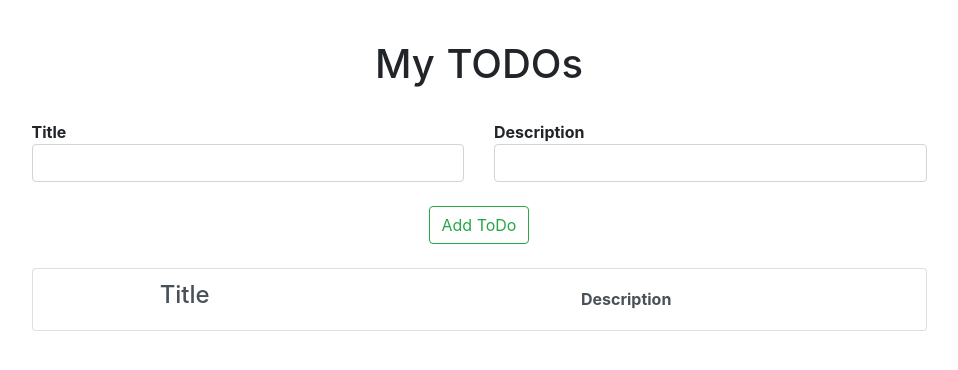
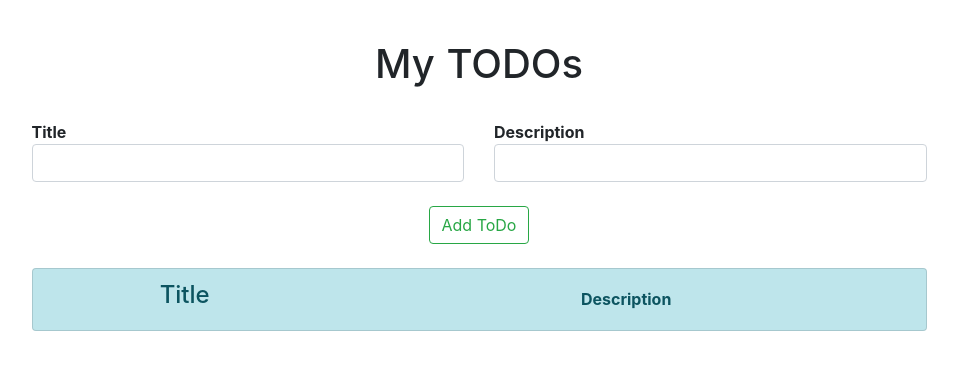
Before and after one commit to jabrahamponce/my-todos, a Nuxt app: page / in a window 1280 px wide. Shown: the top 370 px of the page, without its empty margins (161-1119 px from the left). Built offline with nearby package versions, Linux system fonts and the light colour scheme.

Commit message:
Store has been implemented.

```diff
--- a/components/TodoList.vue
+++ b/components/TodoList.vue
@@ -1,7 +1,7 @@
 <template>
   <div>
     <ul class="list-group">
-      <li class="list-group-item list-group-item-action">
+      <li class="list-group-item list-group-item-info">
         <div class="row">
           <div class="col-4 middle">
             <h4>Title</h4>
--- a/pages/index.vue
+++ b/pages/index.vue
@@ -34,7 +34,7 @@
         </form>
         <br />
       </div>
-      <TodoList :todo-items="ToDos" />
+      <TodoList :todo-items="loadedTodos" />
       <br /><br /><br /><br /><br />
     </div>
   </div>
@@ -46,20 +46,21 @@ export default {
   data() {
     return {
       ToDos: [],
-      id: '',
+      id: 0,
       title: '',
       description: '',
     }
   },
   computed: {
     loadedTodos() {
-      return this.$store.getters.loadedPosts
+      return this.$store.getters.loadedTodos
     },
   },
   methods: {
     onSubmit() {
+      this.id = this.id + 1
       this.$store.dispatch('addTodo', {
-        id: this.ToDos.length + 1,
+        id: this.id,
         title: this.title,
         description: this.description,
       })
```
